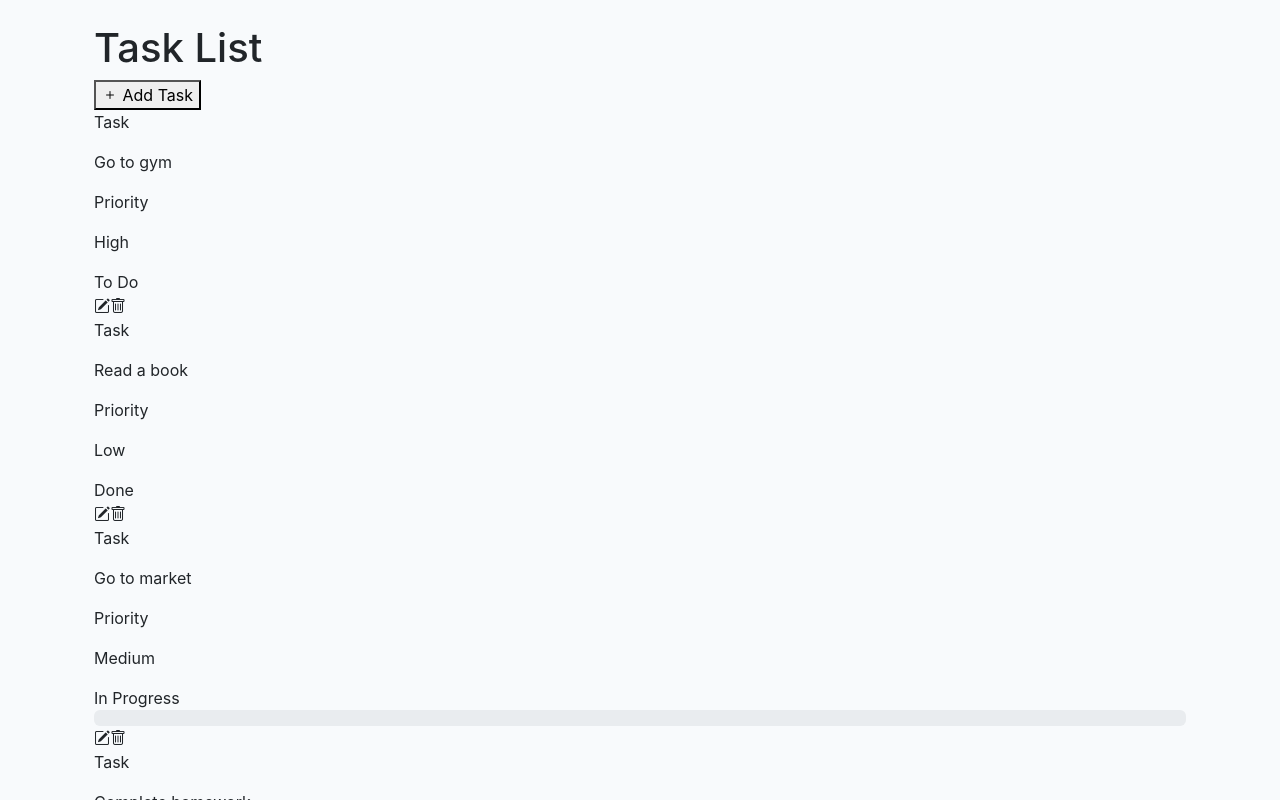
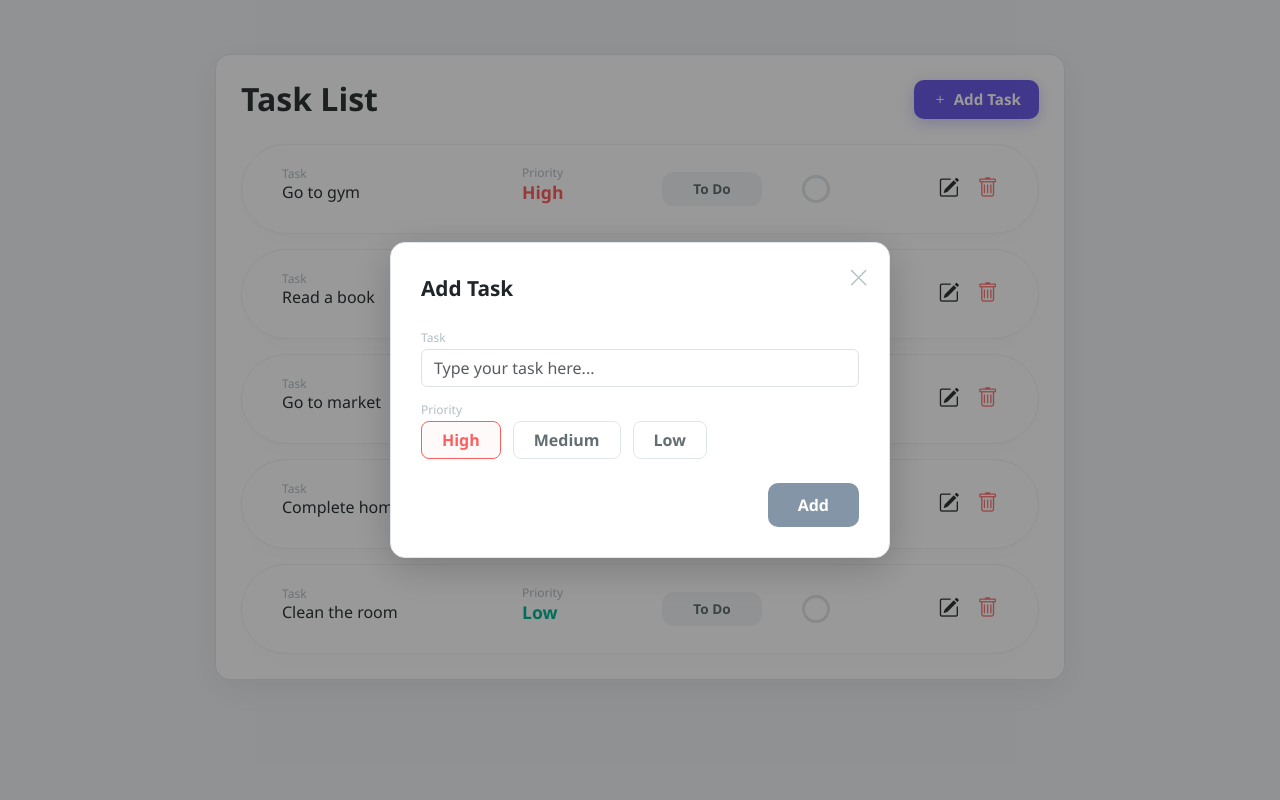
Before and after one commit to TruongGiang6/EXAM2024.Minhhoa, a React (Vite) app: page / in a window 1280 px wide. Both pictures are taken after a click on the button "Add Task". Shown: the top 800 px of the page. Built offline with nearby package versions, Linux system fonts and the light colour scheme.

Commit message:
[STYLE] apply global CSS styling

```diff
--- a/src/App.css
+++ b/src/App.css
@@ -0,0 +1,212 @@
+body {
+    background-color: #f0f2f5;
+    font-family: "Segoe UI", Roboto, Helvetica, Arial, sans-serif;
+}
+.container {
+    max-width: 900px;
+}
+.card-container {
+    background: white;
+    border-radius: 15px;
+    padding: 25px;
+    border: 1px solid #e0e6ed;
+    max-width: 850px;
+    margin: 30px auto;
+    box-shadow: 0 10px 30px rgba(0,0,0,0.05);
+}
+.task-header {
+    display: flex;
+    justify-content: space-between;
+    align-items: center;
+    margin-bottom: 25px;
+}
+.task-header h1 {
+    font-weight: 800;
+    font-size: 2rem;
+    color: #2d3436;
+    margin: 0;
+}
+.btn-purple {
+    background-color: #6c5ce7;
+    color: white;
+    border: none;
+    border-radius: 10px;
+    padding: 8px 18px;
+    font-weight: 600;
+    display: flex;
+    align-items: center;
+    gap: 6px;
+    box-shadow: 0 4px 15px rgba(108, 92, 231, 0.3);
+    cursor: pointer;
+    font-size: 0.95rem;
+}
+.btn-purple:hover {
+    background-color: #5a4bcf;
+}
+.task-list {
+    display: flex;
+    flex-direction: column;
+    gap: 15px;
+}
+.task-item {
+    display: grid;
+    grid-template-columns: 240px 140px 140px 60px 1fr;
+    align-items: center;
+    background: #fff;
+    border: 1px solid #f1f3f5;
+    border-radius: 100px;
+    padding: 15px 40px;
+    box-shadow: 0 5px 15px rgba(0,0,0,0.02);
+    color: #2d3436;
+    min-height: 90px;
+}
+.task-section {
+    display: flex;
+    flex-direction: column;
+    justify-content: center;
+}
+.label-small {
+    color: #b2bec3;
+    font-size: 0.75rem;
+    margin: 0;
+    line-height: 1.2;
+    margin-bottom: 2px;
+}
+.task-name-text {
+    font-weight: 500;
+    color: #2d3436;
+    margin: 0;
+    font-size: 1rem;
+    line-height: 1.2;
+    padding-bottom: 8px; /* Thêm khoảng trống cho chân chữ (g, y, p) */
+    white-space: nowrap;
+    overflow: visible; /* Cho phép hiển thị nét đuôi chữ */
+    text-overflow: ellipsis;
+}
+.priority-text {
+    font-weight: 700;
+    margin: 0;
+    font-size: 1.1rem;
+    line-height: 1.2;
+    padding-bottom: 8px;
+}
+.priority-high { color: #ff5e5e; }
+.priority-medium { color: #fdcb6e; }
+.priority-low { color: #00b894; }
+
+.status-badge {
+    background: #f1f3f5;
+    color: #636e72;
+    border-radius: 12px;
+    font-size: 0.85rem;
+    font-weight: 600;
+    width: 100px;
+    text-align: center;
+    display: flex;
+    align-items: center;
+    justify-content: center;
+    height: 34px;
+}
+.status-indicator {
+    width: 28px;
+    height: 28px;
+    border-radius: 50%;
+    border: 3px solid #dfe6e9;
+    display: flex;
+    align-items: center;
+    justify-content: center;
+}
+.status-indicator.done {
+    border-color: #6c5ce7;
+}
+.status-indicator.progress {
+    border-color: #dfe6e9;
+    border-top-color: #6c5ce7;
+    border-right-color: #6c5ce7;
+}
+.action-btns {
+    display: flex;
+    gap: 18px;
+    font-size: 1.3rem;
+    align-items: center;
+    justify-self: end;
+}
+.icon-btn {
+    cursor: pointer;
+    color: #2d3436;
+    transition: transform 0.2s;
+    display: flex;
+    align-items: center;
+}
+.icon-btn:hover {
+    transform: scale(1.1);
+}
+.icon-btn.delete { color: #ff7675; }
+
+.modal-overlay {
+    position: fixed;
+    top: 0;
+    left: 0;
+    width: 100%;
+    height: 100%;
+    background: rgba(0, 0, 0, 0.4);
+    display: flex;
+    justify-content: center;
+    align-items: center;
+    z-index: 1000;
+}
+.add-task-form {
+    background: white;
+    border-radius: 15px;
+    padding: 30px;
+    border: 1px solid #e0e6ed;
+    width: 90%;
+    max-width: 500px;
+    position: relative;
+    box-shadow: 0 10px 40px rgba(0,0,0,0.2);
+}
+.form-title {
+    font-weight: 700;
+    font-size: 1.3rem;
+    margin-bottom: 20px;
+}
+.close-form {
+    position: absolute;
+    top: 20px;
+    right: 20px;
+    cursor: pointer;
+    color: #b2bec3;
+    font-size: 1.3rem;
+}
+.p-btn-group {
+    display: flex;
+    gap: 12px;
+    margin-bottom: 15px;
+}
+.p-btn {
+    border: 1px solid #dfe6e9;
+    background: white;
+    border-radius: 8px;
+    padding: 6px 20px;
+    font-weight: 600;
+    transition: all 0.2s;
+    color: #636e72;
+    cursor: pointer;
+}
+.p-btn.active.high { border-color: #ff5e5e; color: #ff5e5e; background: #fffafa; }
+.p-btn.active.medium { border-color: #fdcb6e; color: #fdcb6e; background: #fffdf9; }
+.p-btn.active.low { background: #00b894; color: white; border-color: #00b894; }
+.btn-gray {
+    background: #8395a7;
+    color: white;
+    border: none;
+    border-radius: 10px;
+    padding: 10px 30px;
+    font-weight: 600;
+}
+
+.btn-gray:hover {
+    background: #25a6d5;
+}
+
+.cursor-pointer { cursor: pointer; }
```
